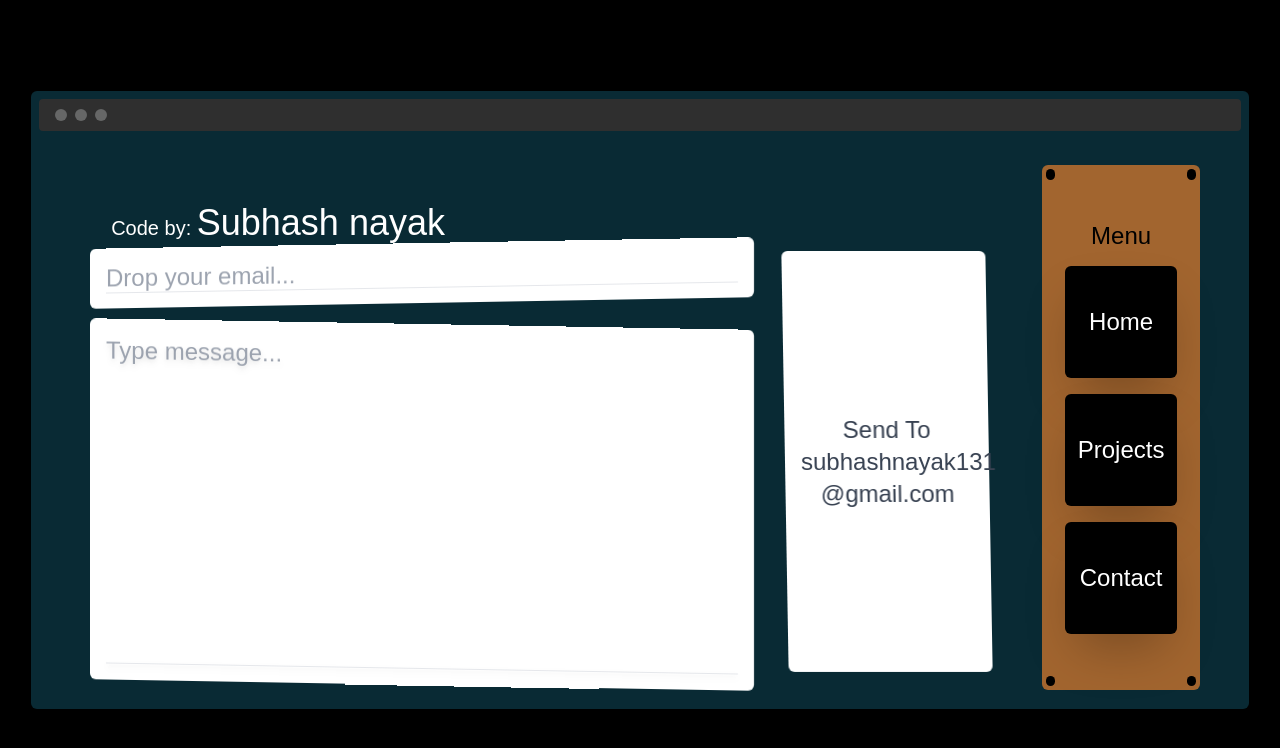
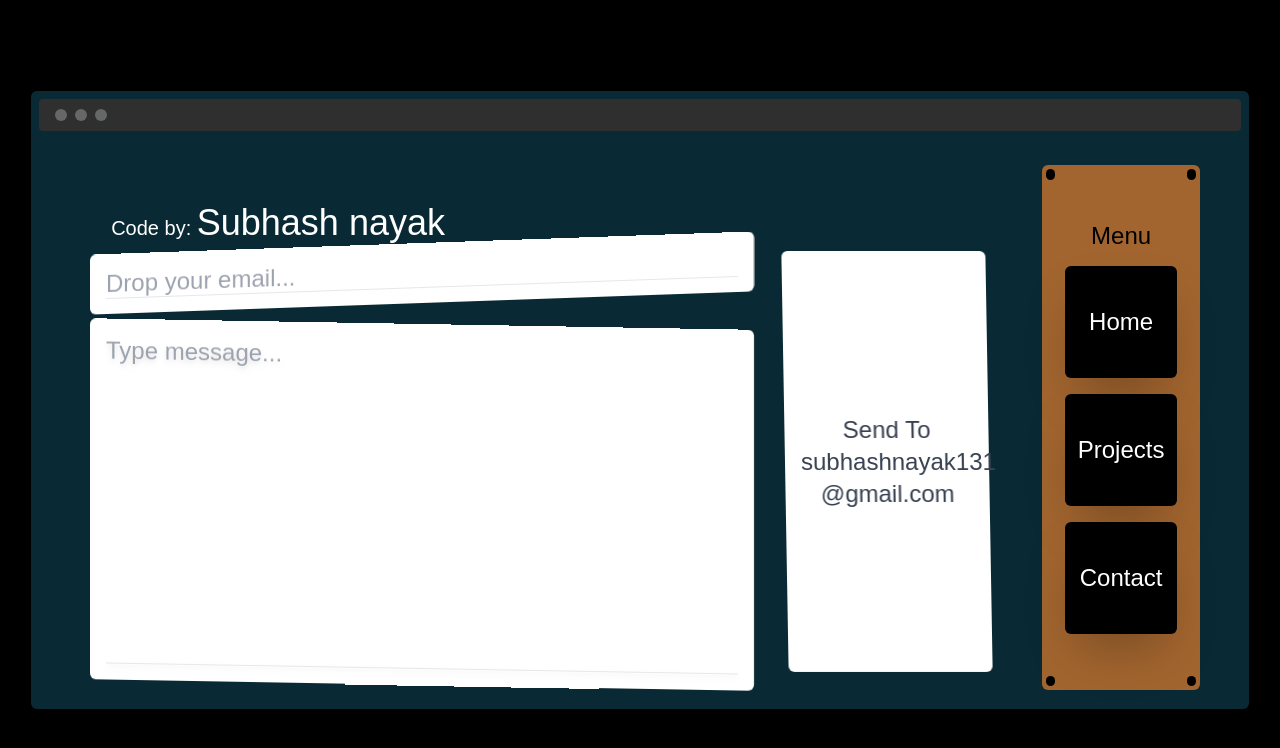
Before and after one commit to subhash131/portfolio-6, a Next.js app: page /contact in a window 1280 px wide. Shown: the top 748 px of the page. Built offline with nearby package versions, Linux system fonts and the light colour scheme; a web font is replaced by a local one.

Commit message:
update skew

```diff
--- a/components/contact/Email.tsx
+++ b/components/contact/Email.tsx
@@ -11,7 +11,7 @@ const Email = () => {
       }}
       animate={{
         opacity: 1,
-        skewY: -1,
+        skewY: -2,
       }}
       translatez={60}
       transition={{ duration: 0.3, delay: 0.5, ease: "linear" }}
```
